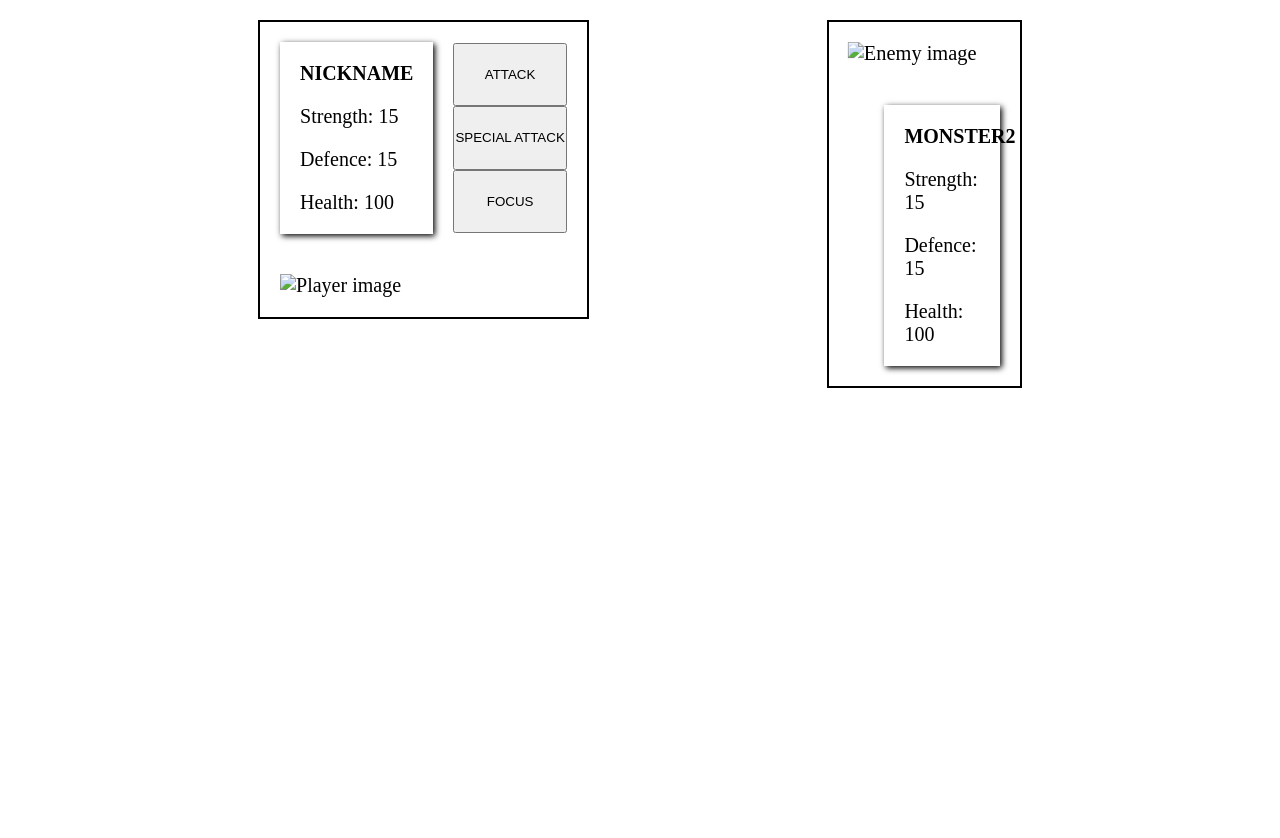
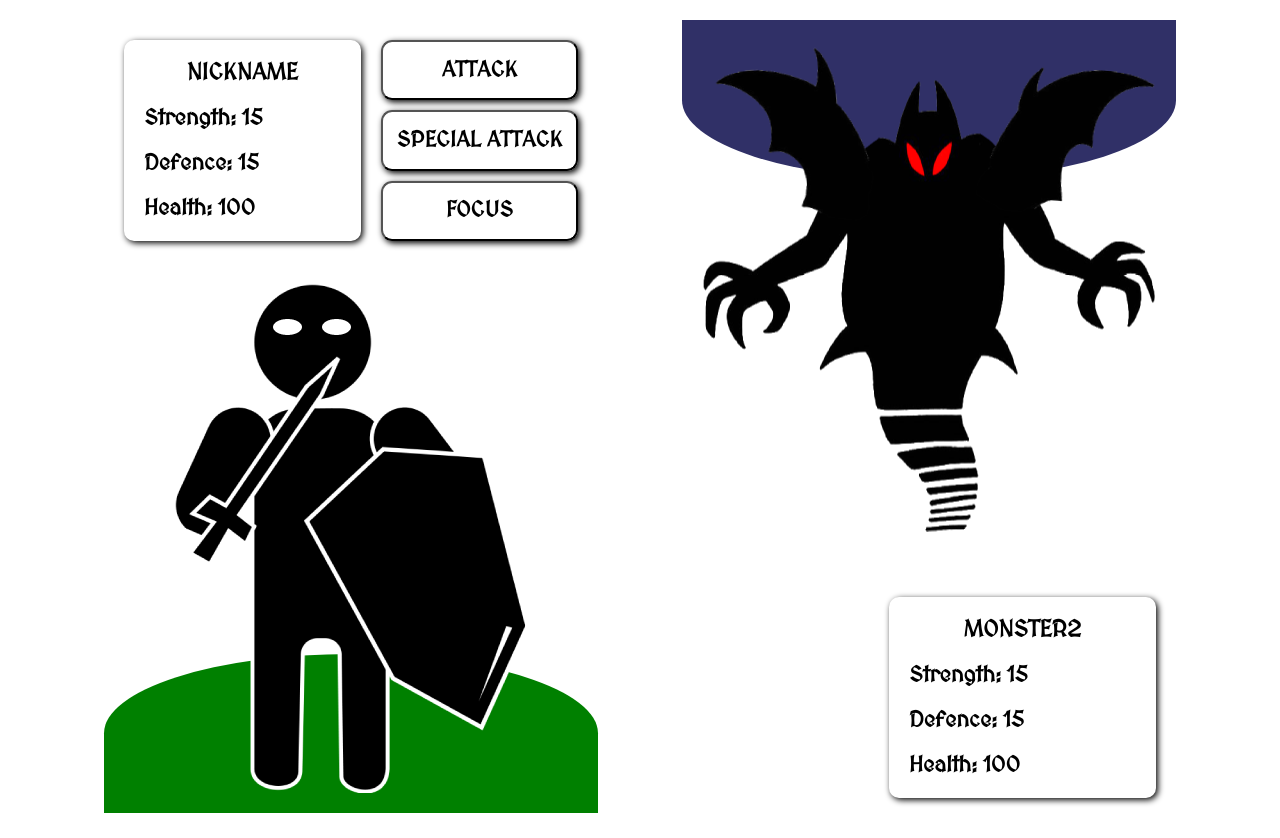
Before and after one commit to jarmelPL/Witcher-Game, a plain HTML site: page index.html in a window 1280 px wide. Before the commit the page ends 800 px from the top, so only its background shows below. Drawn offline with Linux system fonts and the light colour scheme.

Commit message:
imgs, animations, styles added

```diff
--- a/index.html
+++ b/index.html
@@ -7,6 +7,9 @@
     <script src="https://kit.fontawesome.com/96c6742b67.js" crossorigin="anonymous"></script>
     <title>Document</title>
     <link rel="stylesheet" href="style.css">
+    <link rel="preconnect" href="https://fonts.googleapis.com">
+    <link rel="preconnect" href="https://fonts.gstatic.com" crossorigin>
+    <link href="https://fonts.googleapis.com/css2?family=MedievalSharp&display=swap" rel="stylesheet">
 </head>
 <body>
 
@@ -15,7 +18,7 @@
         <div class="character char-player">
             <div class="hud hud-player">
                 <div class="stats stats-player">
-                    <p class="name">Lolname</p>
+                    <h3 class="name">Lolname</h3>
                     <p>Strength: <span class="attack">20</span></p>
                     <p>Defence: <span class="defence">20</span></p>
                     <p>Health: <span class="health">100</span></p>
@@ -26,22 +29,25 @@
                     <button class="btn focus-btn">focus</button>
                 </div>
             </div>
-            <img src="img/monster1.png" alt="Player image" class="img img-player">
+            <img src="img/player.png" alt="Player image" class="img img-player">
+            <div class="bg bg-player"></div>
         </div>
 
         <div class="character char-enemy">
             <div class="img img-monster img-monster1">
-                <img src="img/monster1.png" alt="Enemy image" class="img-monster1-body">
-                <!-- <img src="img/monster2.png" alt="Enemy image" class="img-monster1-hand">
-                <img src="img/monster2.png" alt="Enemy image" class="img-monster1-hand">
-                <img src="img/monster2.png" alt="Enemy image" class="img-monster1-leg"> -->
+                <img src="img/monster1-body.png" alt="Enemy image" class="img-monster1-body">
+                <img src="img/monster1-hands.png" alt="Enemy image" class="img-monster1-hands">
+                <img src="img/monster1-legs.png" alt="Enemy image" class="img-monster1-legs">
             </div>
-            <!-- <div class="img img-monster img-monster2">
-                <img src="img/monster2.png" alt="Enemy image" class="img-monster2-body">
-            </div> -->
+            <div class="img img-monster img-monster2">
+                <img src="img/monster2-body.png" alt="Enemy image" class="img-monster2-body">
+                <img src="img/monster2-wing-left.png" alt="Enemy image" class="img-monster2-wing-left">
+                <img src="img/monster2-wing-right.png" alt="Enemy image" class="img-monster2-wing-right">
+            </div>
+            <div class="bg bg-enemy"></div>
             <div class="hud hud-enemy">
                 <div class="stats stats-enemy">
-                    <p class="name">Lolname</p>
+                    <h3 class="name">Lolname</h3>
                     <p>Strength: <span class="attack">20</span></p>
                     <p>Defence: <span class="defence">20</span></p>
                     <p>Health: <span class="health">100</span></p>
--- a/script.js
+++ b/script.js
@@ -12,6 +12,7 @@ const enemyAttack = document.querySelector('.stats-enemy .attack')
 const enemyDefence = document.querySelector('.stats-enemy .defence')
 const enemyHealth = document.querySelector('.stats-enemy .health')
 const imgMonster1 = document.querySelector('.img-monster1')
+const imgMonster2 = document.querySelector('.img-monster2')
 let power;
 let damage;
 const activities = [launchAttack,launchSpecialAttack,launchFocus]
@@ -53,7 +54,7 @@ class Monster extends Character {
     }
 }
 const monster1 = new Monster('Monster1',20,10,imgMonster1)
-const monster2 = new Monster('Monster2',15,15,imgMonster1)
+const monster2 = new Monster('Monster2',15,15,imgMonster2)
 const monsters = [monster1,monster2]
 const enemy = monsters[Math.round(Math.random())]
 enemy.showImage()
--- a/style.css
+++ b/style.css
@@ -5,6 +5,8 @@
 
 html {
     font-size: 62.5%;
+    font-family: 'MedievalSharp', cursive;
+
 }
 
 .battle-arena {
@@ -12,16 +14,16 @@ html {
     display: flex;
     justify-content: space-evenly;
     align-items: flex-start;
-    /* width: 100%; */
 }
 
 .character {
     display: flex;
     flex-direction: column;
     gap: 2em;
-    border: 2px solid black;
+    /* border: 2px solid black; */
     font-size: 2rem;
     padding: 1em;
+    position: relative;
 }
 
 .hud {
@@ -41,6 +43,12 @@ html {
     padding: 1em;
     box-shadow: 0.1em 0.1em 0.3em black;
     width: 50%;
+    border-radius: 0.5em;
+}
+
+.stats p {
+    font-size: 2.2rem;
+    font-weight: bold;
 }
 
 .name {
@@ -52,41 +60,166 @@ html {
 .btns {
     display: flex;
     flex-direction: column;
-    justify-content: center;
+    justify-content: space-between;
     width: 50%;
 }
 
 .btn {
     cursor: pointer;
     text-transform: uppercase;
-    height: 33%;
+    height: 30%;
+    font-family: 'MedievalSharp', cursive;
+    font-weight: bold;
+    font-size: 2.2rem;
+    background: none;
+    box-shadow: 0.1em 0.1em 0.3em black;
+    border-radius: 0.5em;
+}
+.bg {
+    position: absolute;
+    left: 0;
+    z-index: -2;
+    width: 100%;
+    height: 20%;
+}
+.bg-player {
+    bottom: 0;
+    background-color: green;
+    border-top-left-radius: 50%;;
+    border-top-right-radius: 50%;
+}
+.bg-enemy {
+    top: 0;
+    background-color: rgb(40, 40, 70);
+    border-bottom-left-radius: 50%;;
+    border-bottom-right-radius: 50%;
+    animation: bgThunderstorm 2s alternate infinite;
 }
 
 .img-monster {
     position: relative;
     display: none;
-    animation: monster1BodyScale 1s alternate infinite;
 }
-.img-monster::before {
+.img-monster1::before {
     position: absolute;
     z-index: -1;
     content: '';
     top: 35%;
     left: 50%;
     transform: translateX(-50%);
-    width: 50%;
+    width: 55%;
     height: 15%;
-    background-color: red;
-    animation: monster1EyesBlink 1s alternate infinite;
+    background-color: white;
+    animation: monsterEyesBlink 1s alternate infinite;
+}
+.img-monster1-body{
+    animation: monster1BodyScale 1s alternate infinite;
+}
+.img-monster1-hands {
+    position: absolute;
+    top: 0;
+    left: 0;
+    animation: monster1HandsMove 1s alternate infinite;
+}
+.img-monster1-legs {
+    position: absolute;
+    top: -0.5%;
+    left: 0;
+}
+.img-monster2::before {
+    position: absolute;
+    z-index: -1;
+    content: '';
+    top: 18%;
+    left: 50%;
+    border-radius: 20%;
+    transform: translateX(-50%);
+    width: 12%;
+    height: 12%;
+    background-color: white;
+    animation: monsterEyesBlink 1s alternate infinite;
+}
+.img-monster2-body{
+    animation: monster2BodyMove 1s alternate infinite;
+    z-index: 1;
+}
+.img-monster2-wing-left {
+    position: absolute;
+    top: 0;
+    left: 0;
+    transform: rotateZ(6deg);
+    animation: monster2LeftWing 1s alternate infinite;
+}
+.img-monster2-wing-right {
+    position: absolute;
+    top: 0;
+    left: 0;
+    transform: rotateZ(-6deg);
+    animation: monster2RightWing 1s alternate infinite;
 }
 
-@keyframes monster1EyesBlink {
+@keyframes bgThunderstorm {
+    0% {
+        background-color: rgb(40, 40, 70);
+    }
+    1% {
+        background-color: rgb(242, 242, 141);
+    }
+    2% {
+        background-color: rgb(40, 40, 70);
+    }
+    9% {
+        background-color: rgb(242, 242, 141);
+    }
+    11% {
+        background-color: rgb(50, 50, 110);
+    }
+    40% {
+        background-color: rgb(40, 40, 70);
+    }
+    41% {
+        background-color: rgb(242, 242, 141);
+    }
+    44% {
+        background-color: rgb(50, 50, 110);
+    }
+    85% {
+        background-color: rgb(40, 40, 70);
+    }
+    87% {
+        background-color: rgb(242, 242, 141);
+    }
+    90% {
+        background-color: rgb(50, 50, 110);
+    }
+}
+@keyframes monsterEyesBlink {
     to {
-        background-color: white;
+        background-color: red;
     }
 }
 @keyframes monster1BodyScale {
     to {
-        transform: scale(1.02);
+        transform: scale(1.04);
     }
 }
+@keyframes monster1HandsMove {
+    to {
+        top: -3%;
+    }
+}
+@keyframes monster2BodyMove {
+    to {
+        transform: translateY(-4%);
+    }
+}
+@keyframes monster2LeftWing {
+    to {
+        transform: rotateZ(-4deg);
+    }
+}
+@keyframes monster2RightWing {
+    to {
+        transform: rotateZ(4deg);
+    }
+}
```
Also changed, not shown: img/monster1-body.png (added), img/monster1-hands.png (added), img/monster1-legs.png (added), img/monster2-body.png (added), img/monster2-wing-left.png (added), img/monster2-wing-right.png (added), img/monster2.png (renamed from img/monster12.png), img/player.png (added).
